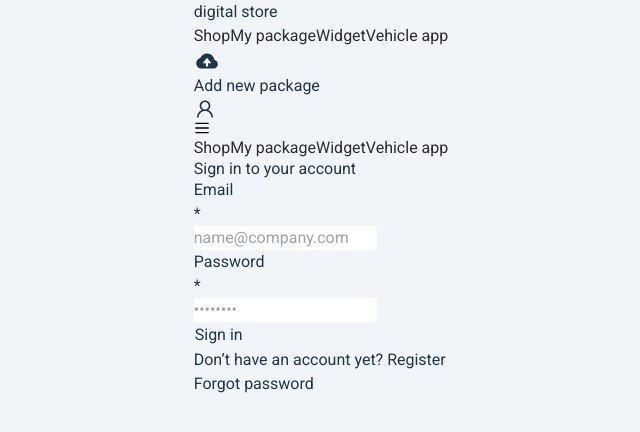
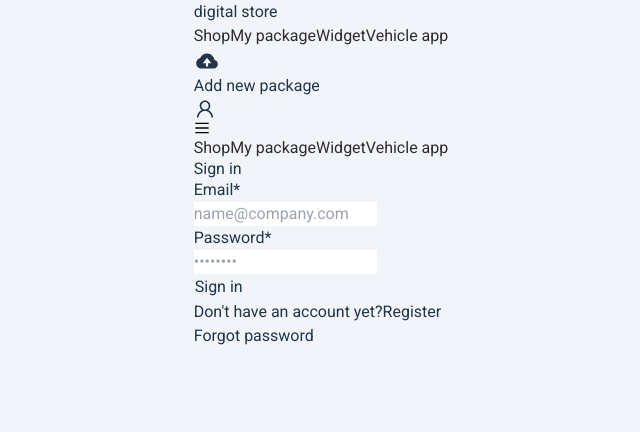
Before and after one commit to doandat8888/digital-auto-market, a React (Vite) app: page /login in a window 1280 px wide. Shown: the top 432 px of the page, without its empty margins (319-959 px from the left). Built offline with nearby package versions, Linux system fonts and the light colour scheme; no server answers.

Commit message:
clean code minor update

```diff
--- a/src/axios.tsx
+++ b/src/axios.tsx
@@ -3,7 +3,7 @@ import axios from 'axios';
 const token = localStorage.getItem("token");
 
 const instance = axios.create({
-    baseURL: import.meta.env.VITE_APP_USER_MGMT_URL,
+    baseURL: import.meta.env.VITE_APP_USER_MGMT_URL || 'https://user-mgmt.digitalauto.asia/api/v1',
     headers: {
         'Authorization': `Bearer ${token}`
     },
--- a/src/axiosPackage.tsx
+++ b/src/axiosPackage.tsx
@@ -2,7 +2,7 @@ import axios from 'axios';
 const token = localStorage.getItem("token");
 
 const instance = axios.create({
-    baseURL: import.meta.env.VITE_APP_BE_STORE_URL,
+    baseURL: import.meta.env.VITE_APP_BE_STORE_URL || 'https://store-be.digitalauto.asia',
     headers: {
         'Content-Type': 'application/json;charset=utf-8',
         'Authorization': `Bearer ${token}`,
--- a/src/pages/Home.tsx
+++ b/src/pages/Home.tsx
@@ -28,7 +28,7 @@ const Home = () => {
 
     const getTotalPage = async() => {
         await packageService.getAllPackageByPage(limit, currentPage).then(({data}) => {
-            if(data && data.data.length > 0) {
+            if(data && data.data && data.data.length > 0) {
                 setTotal(data.total);
             }
         })
@@ -36,7 +36,7 @@ const Home = () => {
 
     const getAllPackage = async () => {
         await packageService.getAllPackageByPage(limit, currentPage).then(({data}) => {
-            if(data && data.data.length > 0) {
+            if(data && data.data && data.data.length > 0) {
                 setPackageList(data.data);
                 setTotalPage(calcTotalPages(data.total, limit));
             }
@@ -49,7 +49,7 @@ const Home = () => {
 
     const getPackageByName = async(packageName: string) => {
         await packageService.getPackageByName(limit, currentPage, packageName).then(({data}) => {
-            if(data && data.data.length > 0) {
+            if(data && data.data && data.data.length > 0) {
                 setPackageList(data.data);
                 setTotalPage(calcTotalPages(data.total, limit));
             }else {
--- a/src/pages/Login.tsx
+++ b/src/pages/Login.tsx
@@ -1,4 +1,4 @@
-import { Link} from "react-router-dom";
+import { Link } from "react-router-dom";
 import { useEffect, useState } from 'react';
 import userService from "../services/userService";
 import { useDispatch } from "react-redux";
@@ -16,19 +16,19 @@ const Login = () => {
         setShowBtnSave(!!(email && password));
     }, [email, password]);
 
-    const onLogin = async(event: React.MouseEvent<HTMLButtonElement, MouseEvent>, email: string, password: string) => {
+    const onLogin = async (event: React.MouseEvent<HTMLButtonElement, MouseEvent>, email: string, password: string) => {
         event.preventDefault();
         setIsLoading(true);
 
-        if(email && password) {
+        if (email && password) {
             try {
-                await userService.login(email, password).then(({status, data}) => {
-                    if(status === 200) {
-                        if(data.token) {
+                await userService.login(email, password).then(({ status, data }) => {
+                    if (status === 200) {
+                        if (data.token) {
                             dispatch(addToken(data.token));
                             setIsLoading(false);
                             window.location.href = import.meta.env.VITE_APP_URL;
-                        }else {
+                        } else {
                             alert("Token not found");
                         }
                     }
@@ -36,56 +36,79 @@ const Login = () => {
                 // eslint-disable-next-line @typescript-eslint/no-explicit-any
             } catch (error: any) {
                 alert(error.response.data.msg);
+            }
+        } else {
+            alert("Missing email or password value");
+        }
         setIsLoading(false);
     }
-        }else {
-            alert("Missing email or password value");
-            setIsLoading(false);
-        }
-    }
 
-    const onCloseModal= () => {
+    const onCloseModal = () => {
         setIsLoading(false);
     }
 
     return (
         <div className="login-page text-black">
-            <LoadingDialog open={isLoading} closeModal={onCloseModal}/>
-            <div className="mt-10 mx-auto sm:w-[35%] w-[90%] bg-white p-6 space-y-4 md:space-y-6 sm:p-8">
-                <h1 className="text-xl font-bold leading-tight tracking-tight text-black md:text-2xl text-center">
-                    Sign in to your account
+            <div className="w-full h-[90vh] grid place-items-center">
+                <div className="max-w-[400px] w-[94%] bg-white p-6 rounded shadow-sm">
+                    <LoadingDialog open={isLoading} closeModal={onCloseModal} />
+                    <h1 className="text-xl font-semibold leading-tight tracking-tight md:text-2xl text-center text-gray-600">
+                        Sign in
                     </h1>
-                <form className="space-y-4 md:space-y-6" action="#">
+                    <form className="space-y-4 md:space-y-6 mt-6" action="#">
                         <div>
                             <div className="flex">
                                 <label className="block mb-2 text-sm font-medium text-gray-900">Email</label>
-                            <p className="text-red-500 ml-1">*</p>
+                                <label className="text-red-500 ml-1">*</label>
                             </div>
                             <input
                                 onChange={(event: React.ChangeEvent<HTMLInputElement>) => setEmail(event.target?.value)}
                                 value={email}
                                 type="email"
-                            name="email" id="email" className="bg-gray-50 border border-gray-300 text-gray-900 sm:text-sm rounded-lg focus:ring-primary-600 focus:border-primary-600 block w-full p-2.5" placeholder="name@company.com" required/>
+                                name="email" id="email"
+                                className="bg-gray-50 border border-gray-300 text-gray-900 sm:text-sm rounded-lg
+                                focus:ring-primary-600 focus:border-primary-600 block w-full p-2.5"
+                                placeholder="name@company.com"
+                                required />
                         </div>
                         <div>
                             <div className="flex">
                                 <label className="block mb-2 text-sm font-medium text-gray-900">Password</label>
-                            <p className="text-red-500 ml-1">*</p>
+                                <label className="text-red-500 ml-1">*</label>
                             </div>
-                        <input onChange={(event: React.ChangeEvent<HTMLInputElement>) => setPassword(event.target?.value)} value={password} type="password" name="password" id="password" placeholder="••••••••" className="bg-gray-50 border border-gray-300 text-gray-900 sm:text-sm rounded-lg focus:ring-primary-600 focus:border-primary-600 block w-full p-2.5" required />
+                            <input onChange={(event: React.ChangeEvent<HTMLInputElement>) => setPassword(event.target?.value)}
+                                value={password} type="password" name="password" id="password"
+                                placeholder="••••••••"
+                                className="bg-gray-50 border border-gray-300 text-gray-900 sm:text-sm rounded-lg
+                                        focus:ring-primary-600 focus:border-primary-600 block w-full p-2.5"
+                                required />
                         </div>
-                    <button disabled={showBtnSave === true ? false : true} onClick={(event: React.MouseEvent<HTMLButtonElement, MouseEvent>) => onLogin(event, email, password)} type="submit" className={`w-full text-white bg-blue-500 hover:opacity-80 focus:ring-4 focus:outline-none focus:ring-primary-300 font-medium rounded-lg text-sm px-5 py-2.5 text-center dark:bg-primary-600 dark:hover:bg-primary-700 dark:focus:ring-primary-800 disabled:opacity-50`}>Sign in</button>
+
+                        <button disabled={showBtnSave === true ? false : true}
+                            onClick={(event: React.MouseEvent<HTMLButtonElement, MouseEvent>) => onLogin(event, email, password)}
+                            type="submit"
+                            className={`w-full text-white bg-blue-500 hover:opacity-80 focus:ring-4
+                            focus:outline-none focus:ring-primary-300 font-medium rounded-lg text-sm px-5 py-2.5 text-center
+                            dark:bg-primary-600 dark:hover:bg-primary-700 dark:focus:ring-primary-800 disabled:opacity-50`}>
+                            Sign in</button>
+
                         <div className="flex justify-between">
                             <p className="text-sm font-light text-gray-500 dark:text-gray-400">
-                            Don’t have an account yet? <Link to={'/register'} className="font-medium text-primary-600 hover:underline dark:text-primary-500">Register</Link>
+                                Don't have an account yet?
+                                <Link to={'/register'} className="ml-1 font-medium text-primary-600 hover:underline dark:text-primary-500">
+                                    Register</Link>
                             </p>
                             <p className="text-sm font-light text-gray-500 dark:text-gray-400">
-                            <Link to={'/forgot-password'} className="font-medium text-primary-600 hover:underline dark:text-primary-500">Forgot password</Link>
+                                <Link to={'/forgot-password'}
+                                    className="font-medium text-primary-600 hover:underline dark:text-primary-500">
+                                    Forgot password</Link>
                             </p>
                         </div>
                     </form>
                 </div>
             </div>
+        </div>
+
 
     )
 }
```
Lines whose indentation alone changed are shown as unchanged.
